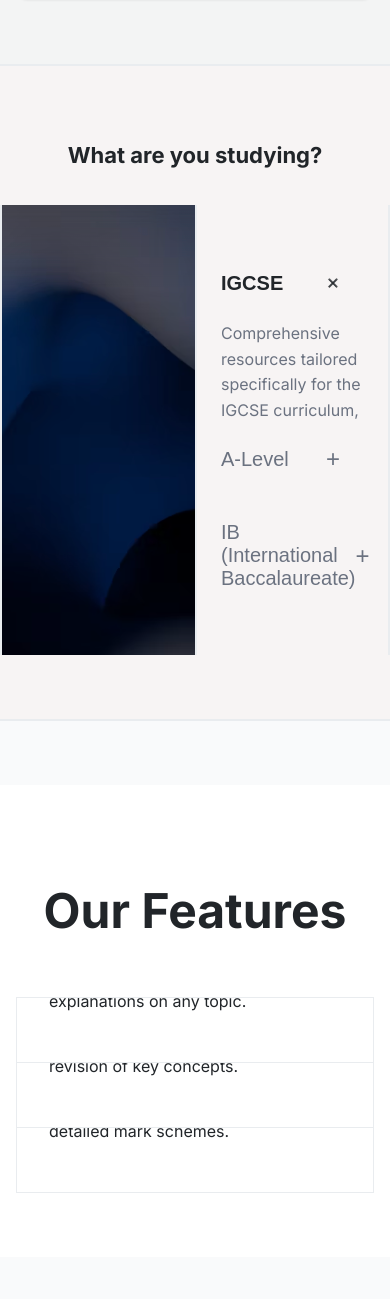
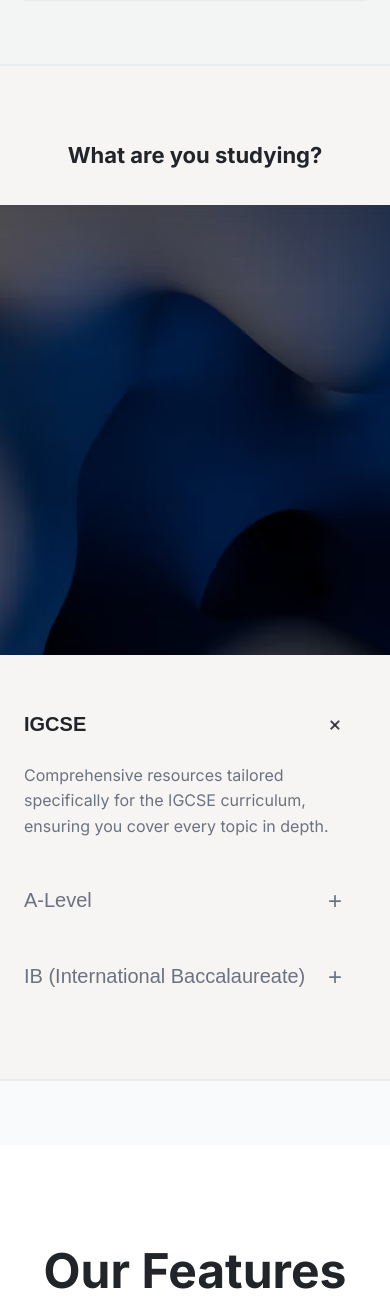
Before and after one commit to aya-aladdin/mocksplainer-flask, a Flask app: page / in a window 390 px wide. Shown: the part 2031-3330 px from the top of the page. Run offline with Flask 3, Linux system fonts and the light colour scheme.

Commit message:
fixed mobile

```diff
--- a/static/style.css
+++ b/static/style.css
@@ -1605,9 +1605,20 @@ padding: 0 16px;
     flex-grow: 1;
 }
 
-.study-showcase {
+.study-showcase-inner {
     grid-template-columns: 1fr;
     gap: 2rem;
+    max-width: 100%;
+    border-left: none;
+    border-right: none;
+}
+
+.study-accordion {
+    border-left: none;
+}
+
+.study-image-pane-full {
+    min-height: 200px;
 }
 /* Feature Grid Stacking on Mobile/Tablet */
 .features-grid {
```
